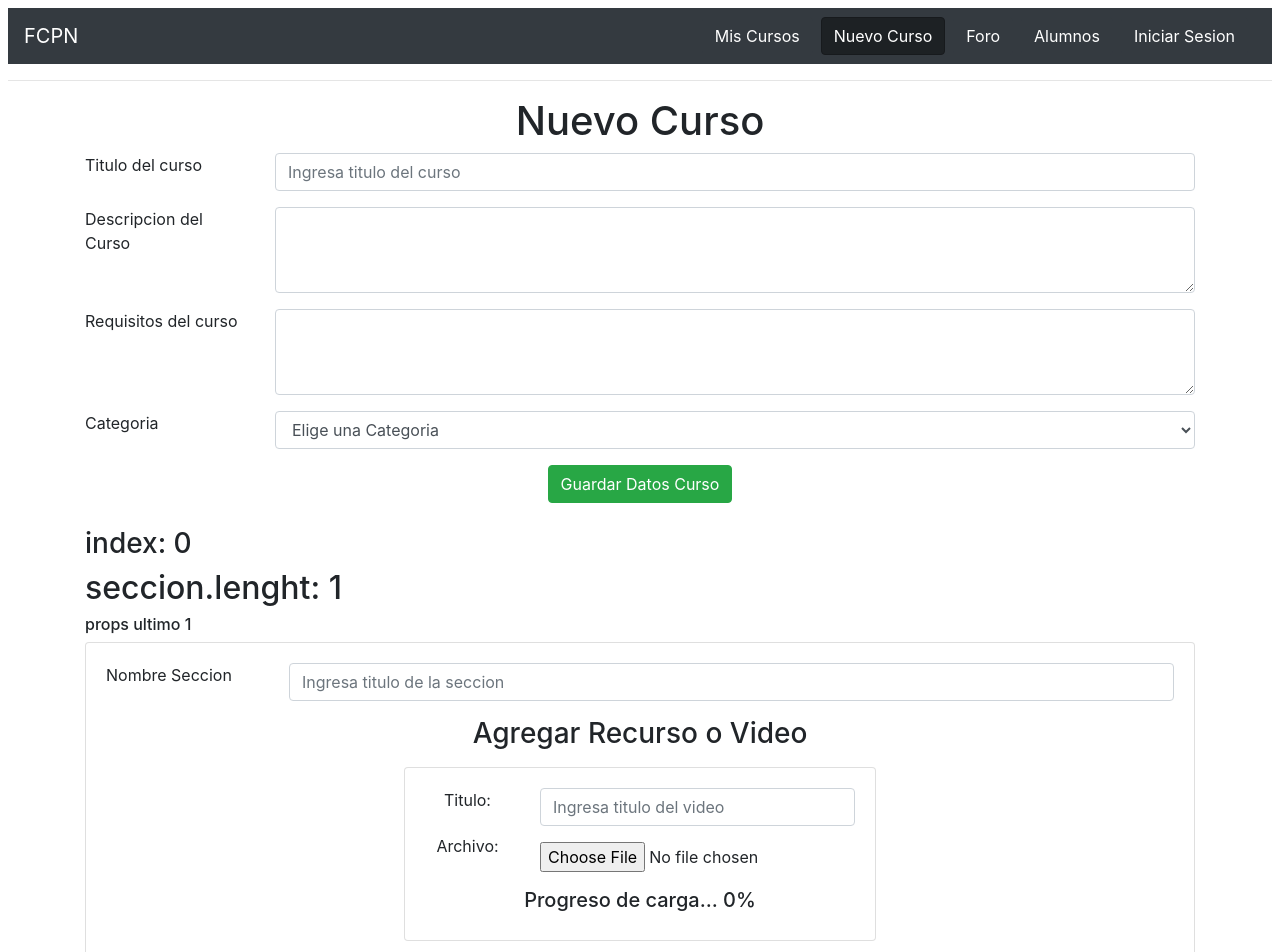
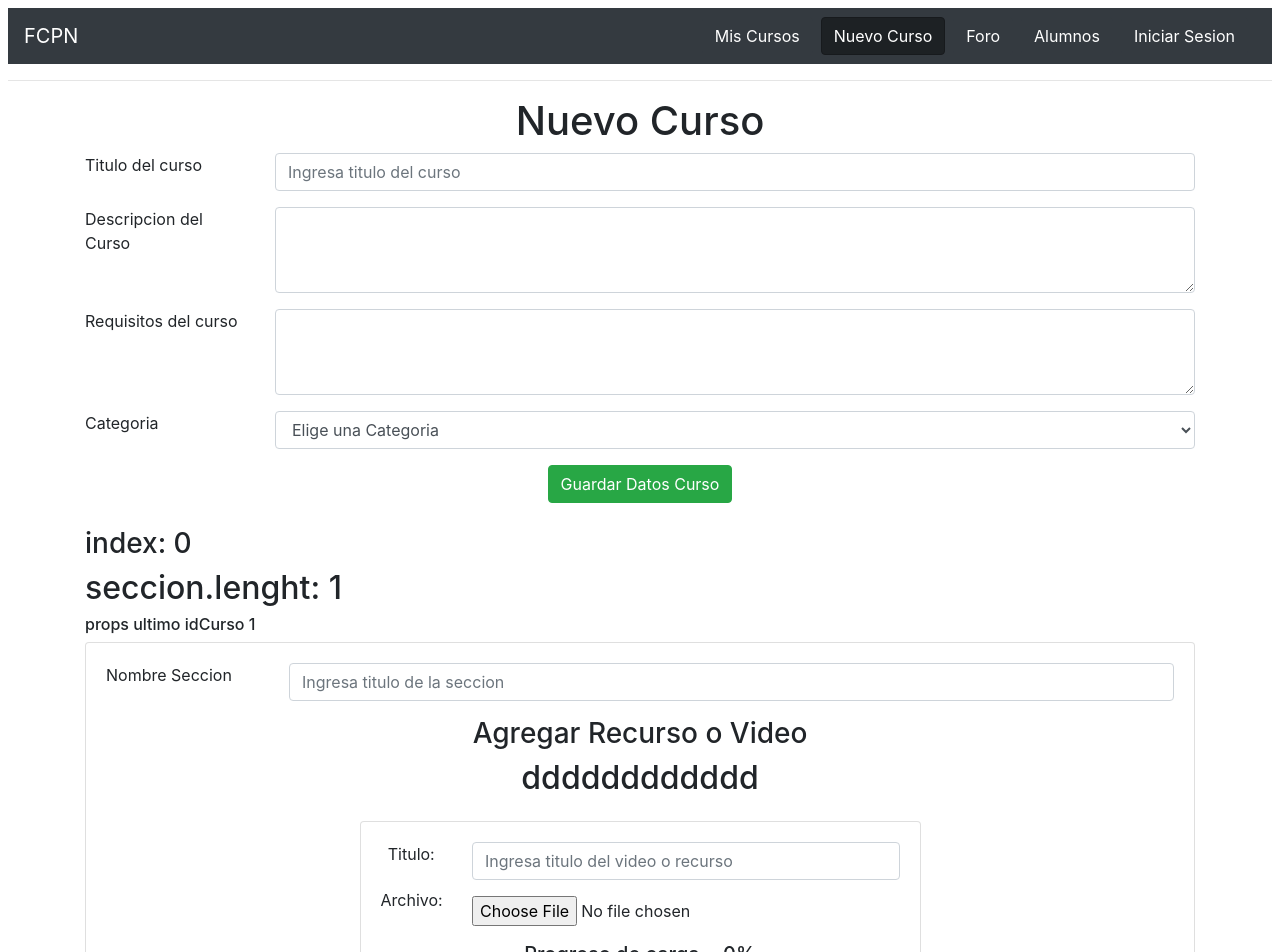
Before and after one commit to Marisabel-Condori/UF-CPN, a React (Create React App) app: page /NuevoCurso in a window 1280 px wide. Shown: the top 952 px of the page. Built offline with nearby package versions, Linux system fonts and the light colour scheme.

Commit message:
probando mandar datos del hijo al padre

```diff
--- a/src/components/customs/NuevoCursoDatos.jsx
+++ b/src/components/customs/NuevoCursoDatos.jsx
@@ -1,43 +1,50 @@
 import React, { useCallback } from 'react'
 
 import { useForm } from 'react-hook-form'
+import { Apiurl } from '../../api/UsuariosApi'
+import axios from 'axios'
+import { useState } from 'react'
 
-// import { Apiurl } from '../../api/UsuariosApi'
-// import axios from 'axios'
-// import SeccionCurso from './SeccionCurso'
+const NuevoCursoDatos = ( ) => {
 
-const NuevoCursoDatos = () => {
+    const [id, setId] = useState(null)
+    const datoIDCurso = useCallback( (valor) =>{
+        console.log('idCurso antes de editar=> '+id)
+        setId(valor)
+        enviaPadre( id)
+    },[])
+    const enviaPadre=(data)=>{
+        console.log('idCurso despues de editar=> '+data)
+    }
 
     const { register, formState: { errors }, handleSubmit } = useForm();
 
     const onSubmit = (data, e) => {
         console.log(data);
         e.target.reset()
-        // registraCurso(data)
+        registraCurso(data)
     }
 
-    //   /************** REGISTRO CURSO - POST****************/
-    //   const registraCurso = useCallback( async (data)=>{
-    //         adicionaCurso(data)
-    //   }, [])
-    //   /********** INGRESA DATOS CURSO A BD *******/
-    //   const adicionaCurso= (data)=>{
-    //     console.log('///ENVIADOOOOO CURSOOOOO///')
-    //     let url = Apiurl + "curso"
-    //     axios.post(url, null, {
-    //         params:{titulo_curso:data.tituloCurso, descripcion_curso: data.descripcion, requisitos: data.requisitos}
-    //     },)
-    //     .then((response) =>{
-    //         console.log('++++++++++++ response')
-    //         console.log(response)
-    //         }).catch(err => console.log(err))
-    // }
+      /************** REGISTRO CURSO - POST****************/
+      const registraCurso = useCallback( async (data)=>{
+            adicionaCurso(data)
+      }, [])
+      /********** INGRESA DATOS CURSO A BD *******/
+      const adicionaCurso= (data)=>{
+        console.log('///ENVIADOOOOO CURSOOOOO///')
+        let url = Apiurl + "curso"
+        axios.post(url, null, {
+            params:{titulo_curso:data.tituloCurso, descripcion_curso: data.descripcion, requisitos: data.requisitos}
+        },)
+        .then((response) =>{
+            console.log('++++++++++++ response')
+            console.log(response)
+            console.log('id => '+response.data.insertId)
+            datoIDCurso(response.data.insertId)
+            }).catch(err => console.log(err))
+    }
 
     return (
-        // <div className="row">
-        //     <div className="col-sm-8">col-sm-8</div>
-        //     <div className="col-sm-4">col-sm-4</div>
-        // </div>
         <>
             <form onSubmit={handleSubmit(onSubmit)}>
                 <div className="form-group">
--- a/src/components/customs/SeccionCurso.jsx
+++ b/src/components/customs/SeccionCurso.jsx
@@ -1,11 +1,12 @@
 import React, { useCallback, useState } from 'react'
-import Recurso from './Recurso'
 import VideoSeccion from './VideoSeccion'
 import { Apiurl } from '../../api/UsuariosApi'
 import axios from 'axios'
 
 const SeccionCurso = (props) => {
   const idCurso = props.idCurso //ENVIAR A LA BD con este dato
+  // const idCurso = props.idCursoNuevo //ENVIAR A LA BD con este dato
+  //console.log('idCursoNuevo ====>> '+props.idCursoNuevo)
 
   const [nombreSeccion, setNombreSeccion] = useState('')
   const [error, setError] = useState(null)
@@ -42,9 +43,7 @@ const SeccionCurso = (props) => {
   }
   return (
     <>
-      <h6>props ultimo {props.idCurso}</h6>
-
-      <form onSubmit={procesarDatos}>
+      <h6>props ultimo idCurso {props.idCurso}</h6>
         <div className="card" >
           <div className="card-body">
             <div className='form-group'>
@@ -62,25 +61,19 @@ const SeccionCurso = (props) => {
             </div>
             <center>
                 <h3>Agregar Recurso o Video</h3>
-              <div className='col-md-6'>
-                <VideoSeccion />
-
+              <div className='col-md-7'>
+                <VideoSeccion/>
               </div>
-
             </center>
-            {/* <div className='row'>
-              {/* <div className='col-md-6'><Recurso /></div>
-            </div> */}
 
             <center>
-              <button type='submit' className='btn btn-success mb-4'> Guardar Datos Seccion</button>
+              <button type='submit' className='btn btn-success mb-4' onClick={procesarDatos}> Guardar Datos Seccion</button>
             </center>
 
             {/* <input type="submit" value={"+ video"} className='m-2' />
             <input type="submit" value={"+ recurso"} /> */}
           </div>
         </div>
-      </form>
     </>
   )
 }
--- a/src/components/customs/VideoSeccion.jsx
+++ b/src/components/customs/VideoSeccion.jsx
@@ -1,12 +1,14 @@
 import React, { useState } from 'react'
+import shortid from "shortid";
 
 import { ref, uploadBytesResumable, getDownloadURL } from "firebase/storage";
 import { storage } from "../Firebase";
 
 const VideoSeccion = () => {
 
-  const agregarRecurso = async (e) => {
-  }
+  const [video, setVideo] = React.useState('')
+  const [listaVideos, setListaVideos] = React.useState([])
+
   const [progress, setProgress] = useState(0)
 
   const onChange = (e) => {
@@ -28,34 +30,72 @@ const VideoSeccion = () => {
         getDownloadURL(uploadTask.snapshot.ref).then((url) => console.log(url))
       })
   }
+  const agregarRecurso = e => {
+    e.preventDefault()
+    if (!video.trim()) {
+      console.log('elemento vacio')
+      return
+    }
+    console.log(video)
+    setListaVideos([
+      ...listaVideos, { id: shortid.generate(), nombreVideo: video }
+    ])
+    setVideo('')
+  }
+  const eliminarTarea = id => {
+    console.log(id)
+    const arrayFiltrado = listaVideos.filter(item => item.id !== id)
+    setListaVideos(arrayFiltrado)
+  }
   return (
+    <>
+    <h2>dddddddddddd</h2>
+    <div className='row'>
+      <ul className="list-group">
+        {
+          listaVideos.map(item => (
+            <li className="list-group-item" key={item.id}>
+              <span className="lead">{item.nombreVideo}</span>
+              <button className="btn btn-danger btn-sm float-end mx-2"
+                onClick={() => eliminarTarea(item.id)}>
+                Eliminar
+              </button>
+
+              <button className="btn btn-warning btn-sm float-end">Editar</button>
+            </li>
+          ))
+        }
+      </ul>
+      </div>
+
+      {/**********************PETICION DE DATOS***********************/}
       <div className="card m-3">
         <div className="card-body">
           <form onSubmit={agregarRecurso}></form>
           <div className='row'>
-          <div className='col-md-3'>  <label>Titulo: </label> </div>
-          <div className='col-md-9'>
+            <div className='col-md-2'>  <label>Titulo: </label> </div>
+            <div className='col-md-10'>
               <input
-              type="text"
-              name='tituloVideo' className="form-control" placeholder="Ingresa titulo del video"
+                type="text" className="form-control" placeholder="Ingresa titulo del video o recurso"
+                value={video} onChange={e => setVideo(e.target.value)}
               />
             </div>
           </div>
 
           <div className='row'>
-          <div className='col-md-3'>  <label className='mt-2'>Archivo: </label> </div>
+            <div className='col-md-2'>  <label className='mt-2'>Archivo: </label> </div>
             <div className='col-md-9 mt-3'>
               <div className='form-group'>
-              <input type="file" className='form-control-file' name='video' onChange={onChange} />
+                <input type="file" className='form-control-file' onChange={onChange} />
               </div>
               {/* //// SOLUCIONAR EL MENSAJE DE ALERTA****** */}
             </div>
           </div>
           <h5>Progreso de carga... {progress}%</h5>
-        {/* <input type="submit" value={"+ recurso del video"} /> */}
-
+          <button className="btn btn-info btn-block" type="submit">Agregar archivo</button>
         </div>
       </div>
+    </>
   )
 }
 
--- a/src/components/pages/NuevoCurso.jsx
+++ b/src/components/pages/NuevoCurso.jsx
@@ -1,4 +1,4 @@
-import { useState } from 'react';
+import { useState } from 'react'
 
 import NuevoCursoDatos from '../customs/NuevoCursoDatos';
 import SeccionesCurso from '../customs/SeccionesCurso';
@@ -9,8 +9,9 @@ const NuevoCurso = () => {
     <>
       <div className="container">
         <center><h1>Nuevo Curso</h1></center>
-          <NuevoCursoDatos />
+          <NuevoCursoDatos/>
           <SeccionesCurso idCurso={1}/>
+          {/* <SeccionesCurso datoIDcurso={idCurso} */}
 
         {/*
       <form>
```
Also changed, not shown: src/components/context/CursoInstrucContext.jsx (deleted, +0 -14 lines), src/components/context/IdCursoContext.jsx (added, +14 -0 lines). Lines whose indentation alone changed are shown as unchanged.
